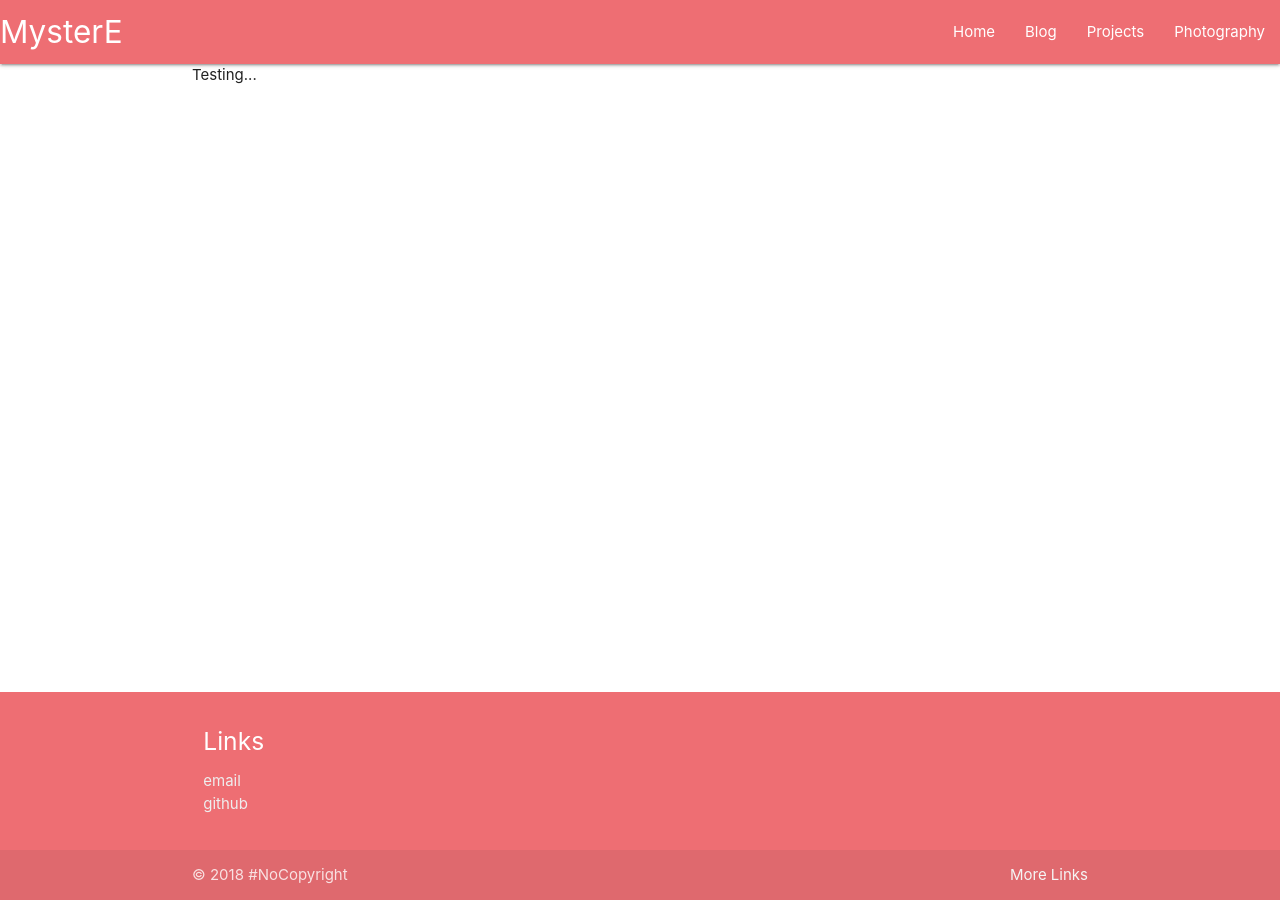
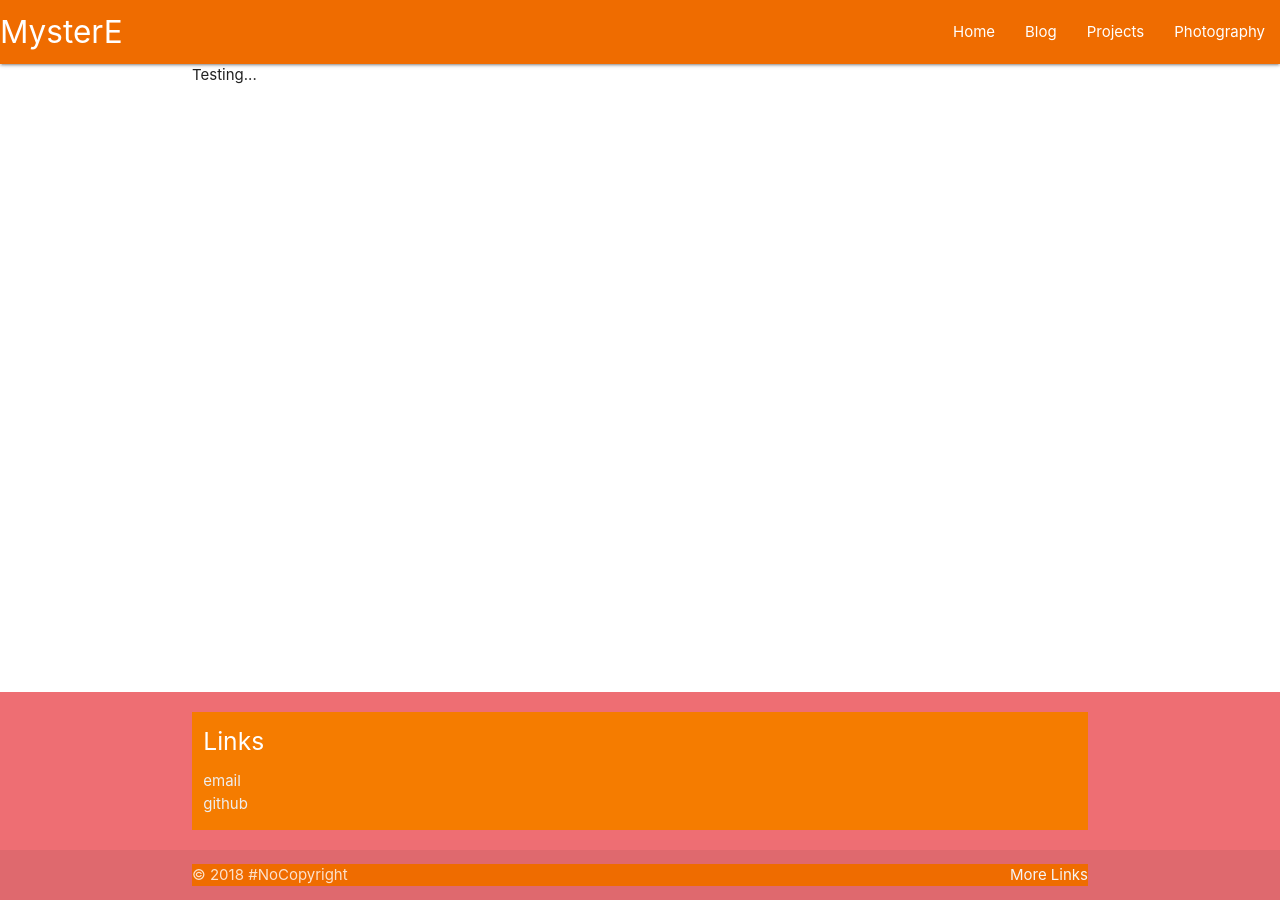
Before and after one commit to ErikPolzin/ErikPolzin.github.io, a Jekyll site: the page built from index.html, in a window 1280 px wide. Built offline with Jekyll 4.4.1, drawn with Linux system fonts in a browser that asks for light colours.

Commit message:
sidebar & colouring

```diff
--- a/_layouts/default.html
+++ b/_layouts/default.html
@@ -2,6 +2,7 @@
 <html>
 	<head>
 		<title>{{ page.title }}</title>
+		<meta name="theme-color" content="#ef6c00">
 
 		<!-- Compiled and minified CSS Materialize -->
 		<link rel="stylesheet" href="https://cdnjs.cloudflare.com/ajax/libs/materialize/1.0.0-rc.2/css/materialize.min.css">
@@ -14,8 +15,9 @@
 		<link href="https://fonts.googleapis.com/icon?family=Material+Icons" rel="stylesheet">
 	</head>
 	<div class="navbar-fixed">
-		<nav>
+		<nav class="orange darken-3 white-text">
 			<div class="nav-wrapper">
+				<a href="#" data-target="mobile-demo" class="sidenav-trigger"><i class="material-icons">menu</i></a>
 				<a href="#" class="brand-logo">MysterE</a>
 				<ul id="nav-mobile" class="right hide-on-med-and-down">
 					<li><a href="/">Home</a></li>
@@ -25,8 +27,15 @@
 				</ul>
 			</div>
 		</nav>
+	</div>
 
-	</div>
+	<ul class="sidenav" id="mobile-demo">
+    <li><a href="/">Home</a></li>
+		<li><a href="/blog">Blog</a></li>
+		<li><a href="/projects">Projects</a></li>
+		<li><a href="/photography">Photography</a></li>
+  </ul>
+
 	<body>
 
 		<div class="container" id="main">
@@ -35,7 +44,7 @@
 
 	</body>
 	<footer class="page-footer">
-			<div class="container">
+			<div class="container orange darken-2">
 				<div class="row">
 					<div class="col s12">
 						<h5 class="white-text">Links</h5>
@@ -47,7 +56,7 @@
 				</div>
 			</div>
 			<div class="footer-copyright">
-				<div class="container">
+				<div class="container orange darken-3">
 				© 2018 #NoCopyright
 				<a class="grey-text text-lighten-4 right" href="#!">More Links</a>
 				</div>
```
